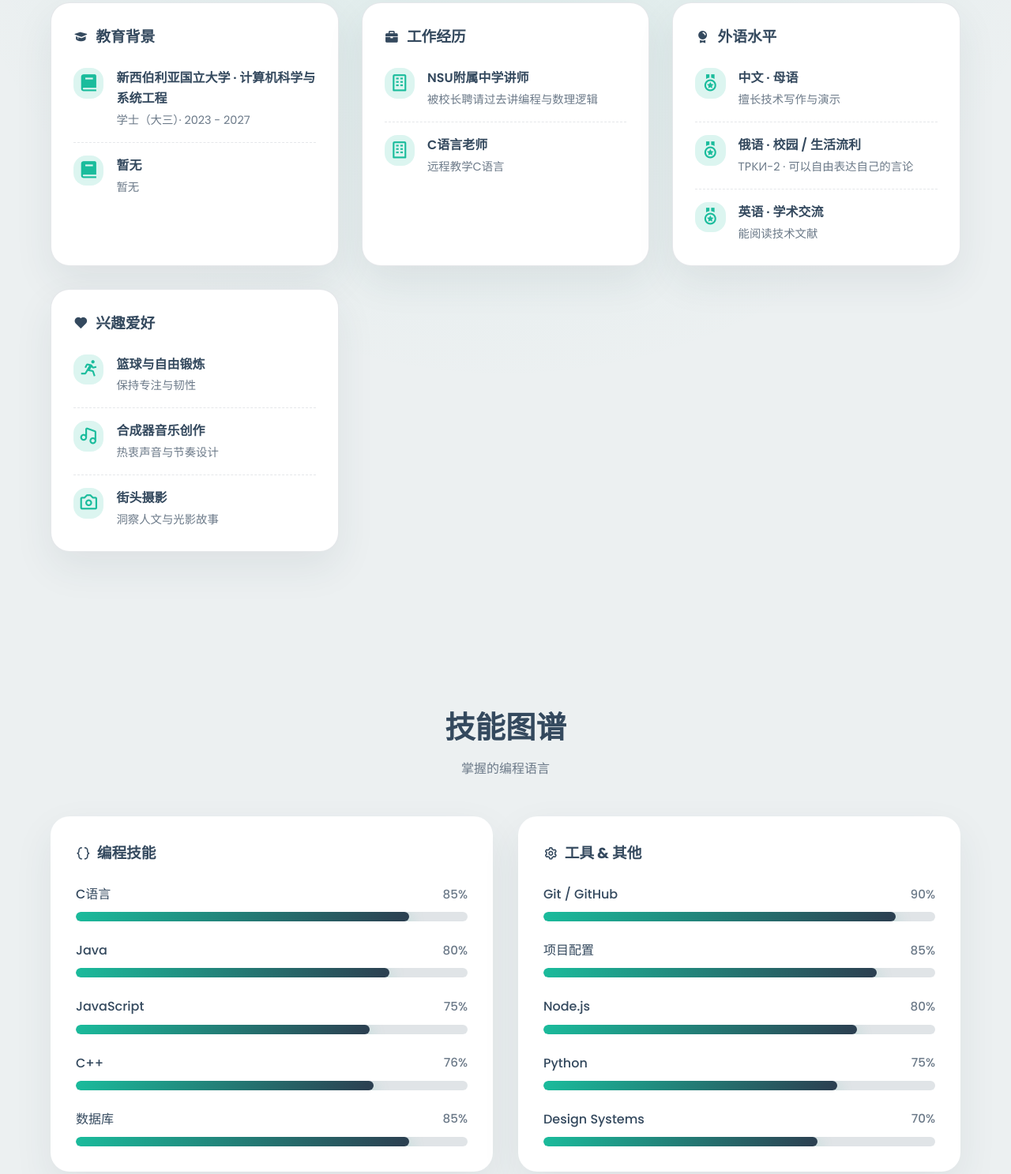
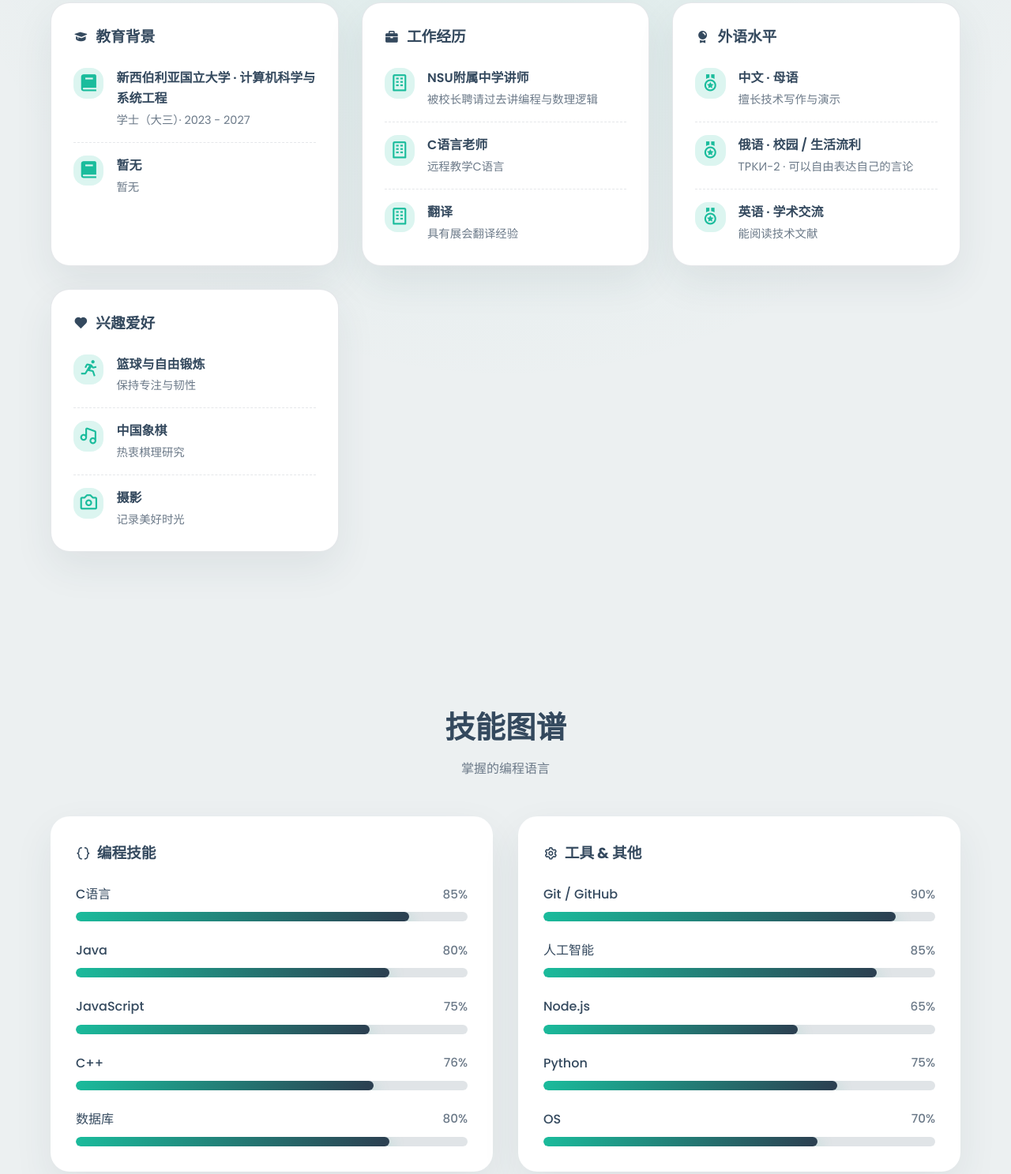
Before and after one commit to cookie0629/my_resume, a plain HTML site: page index.html in a window 1280 px wide. Shown: the part 1553-3040 px from the top of the page at 79% size. Drawn offline with nearby package versions, Linux system fonts and the light colour scheme.

Commit message:
更新简历-中文

```diff
--- a/index.html
+++ b/index.html
@@ -81,7 +81,7 @@
       <section id="about" class="about section fade-in">
         <div class="section-title">
           <h2 data-i18n="about.title">关于我</h2>
-          <p data-i18n="about.subtitle">专注打造优雅的代码编写</p>
+          <p data-i18n="about.subtitle">专注打造优雅的后端体验</p>
         </div>
         <div class="about-content">
           <p data-i18n="about.paragraph">
@@ -175,6 +175,17 @@
                   </p>
                 </div>
               </li>
+                            <li>
+                <i class="bx bx-building"></i>
+                <div>
+                  <p class="title" data-i18n="bio.experience.item3.title">
+                    翻译
+                  </p>
+                  <p class="meta" data-i18n="bio.experience.item3.meta">
+                    具有展会翻译经验
+                  </p>
+                </div>
+              </li>
             </ul>
           </article>
 
@@ -210,7 +221,7 @@
                 <i class="bx bx-medal"></i>
                 <div>
                   <p class="title" data-i18n="bio.languages.item3.title">
-                    英语 · 学术交流
+                    英语 · B1
                   </p>
                   <p class="meta" data-i18n="bio.languages.item3.meta">
                     能阅读技术文献
@@ -241,10 +252,10 @@
                 <i class="bx bx-music"></i>
                 <div>
                   <p class="title" data-i18n="bio.hobbies.item2.title">
-                    合成器音乐创作
+                    中国象棋
                   </p>
                   <p class="meta" data-i18n="bio.hobbies.item2.meta">
-                    热衷声音与节奏设计
+                    热衷棋理研究
                   </p>
                 </div>
               </li>
@@ -252,10 +263,10 @@
                 <i class="bx bx-camera"></i>
                 <div>
                   <p class="title" data-i18n="bio.hobbies.item3.title">
-                    街头摄影
+                    摄影
                   </p>
                   <p class="meta" data-i18n="bio.hobbies.item3.meta">
-                    洞察人文与光影故事
+                    记录美好时光
                   </p>
                 </div>
               </li>
@@ -314,7 +325,7 @@
             <div class="skill-item">
               <div class="skill-info">
                 <span class="skill-name" data-i18n="skills.frontend.vue">数据库</span>
-                <span class="skill-percent">85%</span>
+                <span class="skill-percent">80%</span>
               </div>
               <div class="skill-bar">
                 <div class="skill-progress"></div>
@@ -337,7 +348,7 @@
             </div>
             <div class="skill-item">
               <div class="skill-info">
-                <span class="skill-name" data-i18n="skills.tools.webpack">项目配置</span>
+                <span class="skill-name" data-i18n="skills.tools.webpack">人工智能</span>
                 <span class="skill-percent">85%</span>
               </div>
               <div class="skill-bar">
@@ -347,7 +358,7 @@
             <div class="skill-item">
               <div class="skill-info">
                 <span class="skill-name" data-i18n="skills.tools.node">Node.js</span>
-                <span class="skill-percent">80%</span>
+                <span class="skill-percent">65%</span>
               </div>
               <div class="skill-bar">
                 <div class="skill-progress"></div>
@@ -364,7 +375,7 @@
             </div>
             <div class="skill-item">
               <div class="skill-info">
-                <span class="skill-name" data-i18n="skills.tools.design">OS</span>
+                <span class="skill-name" data-i18n="skills.tools.design">操作系统</span>
                 <span class="skill-percent">70%</span>
               </div>
               <div class="skill-bar">
@@ -390,7 +401,7 @@
             <div class="project-body">
               <h3 data-i18n="projects.card1.title">一款自托管的音乐流媒体软件</h3>
               <p data-i18n="projects.card1.desc">
-                一款自托管的音乐流媒体软件: <a href="https://github.com/cookie0629/LMS">GitHub 仓库</a>
+                一款自托管的音乐流媒体软件: <a href="https://github.com/cookie0629/LMS">跳转GitHub 仓库</a>
               </p>
               <div class="tags">
                 <span data-i18n="projects.card1.tag1">C++</span>
@@ -400,7 +411,7 @@
             </div>
             <div class="project-links">
               <a
-                href="#"
+                href="https://github.com/cookie0629/LMS"
                 aria-label="GitHub"
                 data-i18n-aria-label="projects.card1.github"
               >
@@ -425,8 +436,8 @@
             <div class="project-body">
               <h3 data-i18n="projects.card2.title">MusClub Manager</h3>
               <p data-i18n="projects.card2.desc">
-                MusClub Manager 是一款专为 NSU 音乐俱乐部设计的网络应用程序，旨在提高音乐活动的策划和组织效率,
-                更详细的查看请点击: <a href="https://github.com/MusClub-NSU/MusClub-manager/tree/backend">GitHub 仓库</a>
+                MusClub Manager 用于 NSU 音乐俱乐部的活动策划与组织
+                <a href="https://github.com/MusClub-NSU/MusClub-manager/tree/backend">跳转GitHub 仓库</a>
               </p>
               <div class="tags">
                 <span data-i18n="projects.card2.tag1">Java</span>
@@ -436,7 +447,7 @@
             </div>
             <div class="project-links">
               <a
-                href="#"
+                href="https://github.com/MusClub-NSU/MusClub-manager/tree/backend"
                 aria-label="GitHub"
                 data-i18n-aria-label="projects.card2.github"
               >
@@ -461,7 +472,7 @@
             <div class="project-body">
               <h3 data-i18n="projects.card3.title">一个响应式的单页个人简历网站，支持中英俄三语切换</h3>
               <p data-i18n="projects.card3.desc">
-                更详细的查看请点击: <a href="https://github.com/cookie0629/My_resume">GitHub 仓库</a>
+                <a href="https://github.com/cookie0629/My_resume">跳转GitHub 仓库</a>
               </p>
               <div class="tags">
                 <span data-i18n="projects.card3.tag1">HTML5</span>
@@ -471,7 +482,7 @@
             </div>
             <div class="project-links">
               <a
-                href="#"
+                href="https://github.com/cookie0629/My_resume"
                 aria-label="GitHub"
                 data-i18n-aria-label="projects.card3.github"
               >
@@ -507,12 +518,12 @@
               </li>
               <li>
                 <i class="bx bx-map"></i>
-                <span data-i18n="contact.info.location">Novosibirsk · Remote Friendly</span>
+                <span data-i18n="contact.info.location">Novosibirsk</span>
               </li>
             </ul>
             <div class="socials">
               <a
-                href="#"
+                href="https://github.com/cookie0629"
                 aria-label="GitHub"
                 data-i18n-aria-label="social.github"
               >
--- a/script.js
+++ b/script.js
@@ -19,7 +19,7 @@ const translations = {
     'hero.secondaryBtn': '联系我',
     'hero.badge': 'NSU · 大三',
     'about.title': '关于我',
-    'about.subtitle': '专注打造优雅的前端体验',
+    'about.subtitle': '专注打造优雅的后端体验',
     'about.paragraph':
       '我目前在新西伯利亚国立大学主修计算机科学与系统工程，聚焦全栈基础。虽然缺少正式项目经验，但我通过课程作业、实验室任务与自学练习建立了良好的工程规范，期望在实习中向经验丰富的工程师学习，快速上手业务并交付高质量代码。',
     'about.trait1': '注重细节',
@@ -38,6 +38,8 @@ const translations = {
     'bio.experience.item1.meta': '被校长聘请过去讲编程与数理逻辑',
     'bio.experience.item2.title': 'C语言老师',
     'bio.experience.item2.meta': '远程教学C语言',
+    'bio.experience.item3.title': '翻译',
+    'bio.experience.item3.meta': '具有展会翻译经验',
     'bio.languages.title': '外语水平',
     'bio.languages.item1.title': '中文 · 母语',
     'bio.languages.item1.meta': '擅长技术写作与演示',
@@ -48,10 +50,10 @@ const translations = {
     'bio.hobbies.title': '兴趣爱好',
     'bio.hobbies.item1.title': '篮球与自由锻炼',
     'bio.hobbies.item1.meta': '保持专注与韧性',
-    'bio.hobbies.item2.title': '合成器音乐创作',
-    'bio.hobbies.item2.meta': '热衷声音与节奏设计',
-    'bio.hobbies.item3.title': '街头摄影',
-    'bio.hobbies.item3.meta': '洞察人文与光影故事',
+    'bio.hobbies.item2.title': '中国象棋',
+    'bio.hobbies.item2.meta': '热衷棋理研究',
+    'bio.hobbies.item3.title': '摄影',
+    'bio.hobbies.item3.meta': '记录美好时光',
     'skills.title': '技能图谱',
     'skills.subtitle': '掌握的编程语言',
     'skills.frontend.title': '编程技能',
@@ -62,10 +64,10 @@ const translations = {
     'skills.frontend.vue': '数据库',
     'skills.tools.title': '工具 & 其他',
     'skills.tools.git': 'Git / GitHub',
-    'skills.tools.webpack': '项目配置',
+    'skills.tools.webpack': '人工智能',
     'skills.tools.node': 'Node.js',
     'skills.tools.python': 'Python',
-    'skills.tools.design': 'Design Systems',
+    'skills.tools.design': 'OS',
     'projects.title': '精选项目',
     'projects.subtitle': '自己从0到100做的项目',
     'projects.card1.title': '一款自托管的音乐流媒体软件',
@@ -75,7 +77,6 @@ const translations = {
     'projects.card1.tag2': 'CMake',
     'projects.card1.tag3': 'Makefile',
     'projects.card1.github': 'GitHub 仓库',
-    'projects.card1.demo': '在线演示',
     'projects.card2.title': 'MusClub Manager',
     'projects.card2.desc':
       'MusClub Manager 用于 NSU 音乐俱乐部的活动策划与组织：<a href="https://github.com/MusClub-NSU/MusClub-manager/tree/backend" target="_blank" rel="noreferrer">GitHub 仓库</a>',
@@ -83,7 +84,6 @@ const translations = {
     'projects.card2.tag2': 'PostgreSQL',
     'projects.card2.tag3': 'Spring Boot',
     'projects.card2.github': 'GitHub 仓库',
-    'projects.card2.demo': '在线演示',
     'projects.card3.title': '一个响应式的单页个人简历网站，支持中英俄三语切换',
     'projects.card3.desc':
       '个人简历网站源码：<a href="https://github.com/cookie0629/My_resume" target="_blank" rel="noreferrer">GitHub 仓库</a>',
@@ -91,25 +91,15 @@ const translations = {
     'projects.card3.tag2': 'CSS3',
     'projects.card3.tag3': 'JavaScript',
     'projects.card3.github': 'GitHub 仓库',
-    'projects.card3.demo': '在线演示',
     'contact.title': '保持联系',
     'contact.subtitle': '欢迎合作或交流更多想法',
-    'contact.form.nameLabel': '姓名',
-    'contact.form.namePlaceholder': '请输入您的姓名',
-    'contact.form.emailLabel': '邮箱',
-    'contact.form.emailPlaceholder': 'name@email.com',
-    'contact.form.messageLabel': '消息',
-    'contact.form.messagePlaceholder': '我可以如何帮助您？',
-    'contact.form.submit': '发送',
-    'contact.form.success': '感谢你的联系，{name}！我会尽快回复。',
-    'contact.form.friend': '朋友',
     'contact.info.text':
       '正在积极寻找实习机会，期待加入注重代码质量与指导的团队。',
     'contact.info.email': 'zhaosongtao645@gmail.com',
-    'contact.info.location': 'Novosibirsk · Remote Friendly',
+    'contact.info.location': 'Novosibirsk',
     'social.github': 'GitHub',
-    'social.linkedin': 'LinkedIn',
-    'social.dribbble': 'Dribbble',
+    // 'social.linkedin': 'LinkedIn',
+    // 'social.dribbble': 'Dribbble',
     'footer.copy': '© 2026 赵松涛. 保留所有权利.',
   },
   en: {
```
